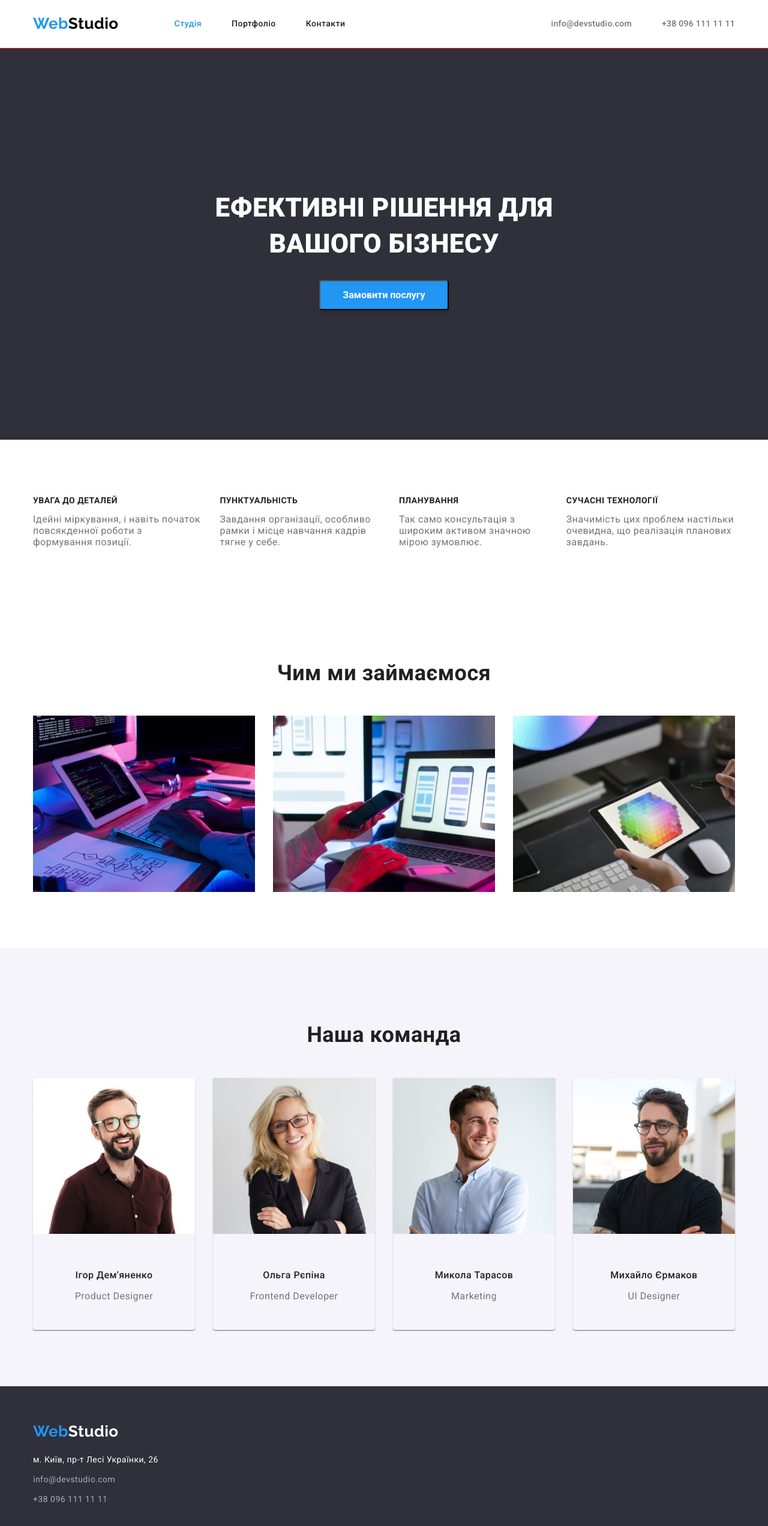
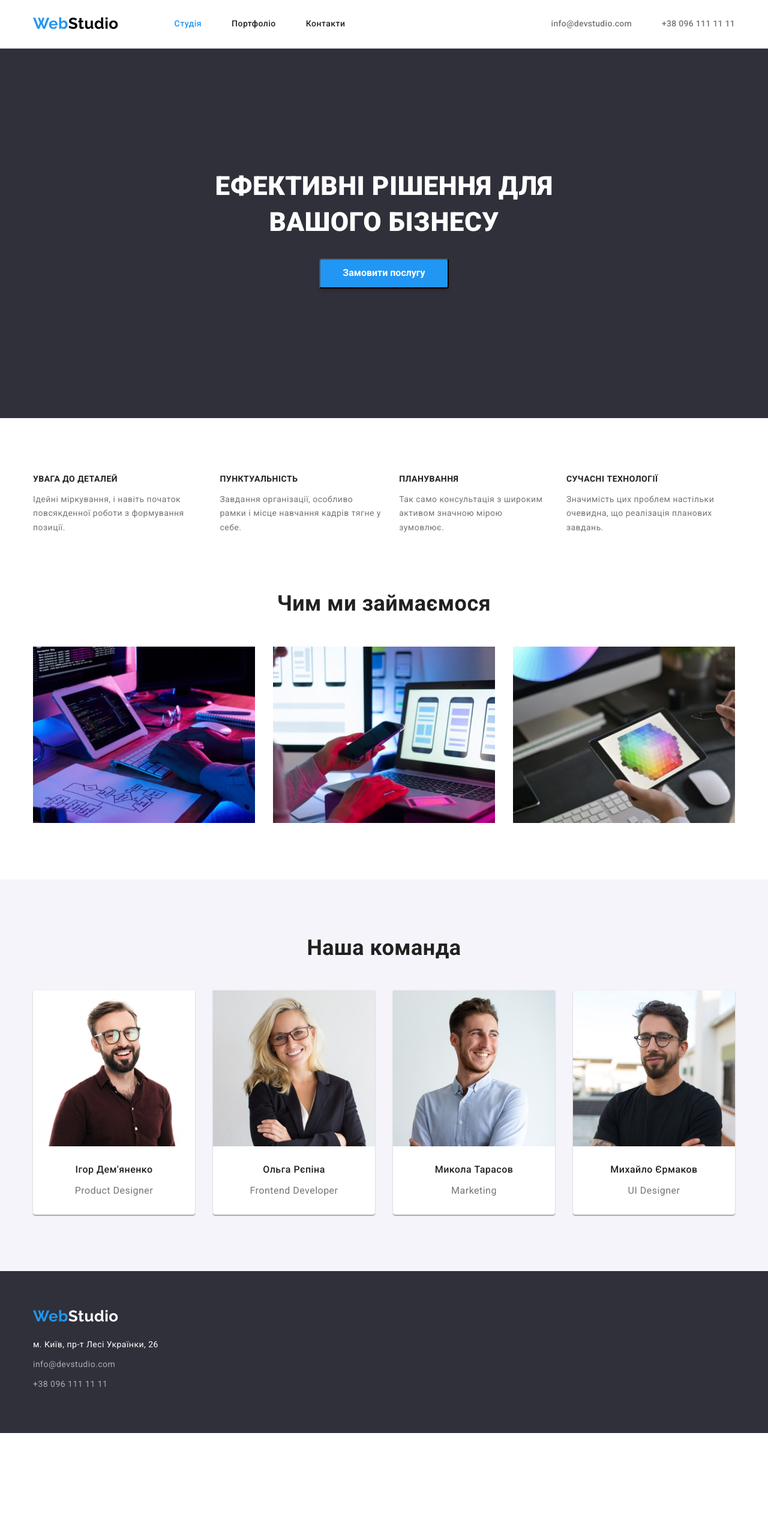
Before and after one commit to Nevidoma-Tetiana/goit-markup-hw-03, a plain HTML site: page index.html in a window 1280 px wide. Shown: the whole page at 60% size. After the commit the page ends 2389 px from the top, so only its background shows below. Drawn offline with nearby package versions, Linux system fonts and the light colour scheme.

Commit message:
внесено зміни у відступи

```diff
--- a/css/styles.css
+++ b/css/styles.css
@@ -81,7 +81,7 @@ img {
 }
 
 .page-header {
-  border-bottom: 1px solid red;
+  border-bottom: 1px solid #ececec;
   display: flex;
 }
 
@@ -108,8 +108,6 @@ img {
 /* Link */
 
 a {
-  padding-top: 32px;
-  padding-bottom: 32px;
   text-decoration: none;
 }
 
@@ -199,6 +197,7 @@ a {
 
 .hero-title {
   margin-bottom: 30px;
+  margin-top: 0;
   margin-left: auto;
   margin-right: auto;
   width: 696px;
@@ -213,7 +212,6 @@ a {
 /* Benefits */
 .benefits {
   padding-top: 94px;
-  padding-bottom: 94px;
 }
 .benefits-list {
   display: flex;
@@ -279,8 +277,8 @@ a {
   margin-top: 10px;
   margin-bottom: 0;
   color: var(--paragraph-text-color);
-  font-size: 16px;
-  line-height: 1.18;
+  font-size: 14px;
+  line-height: 1.7;
 }
 .paragraph:not(:last-child) {
   margin-right: 30px;
@@ -288,6 +286,7 @@ a {
 
 /* Team */
 .team {
+  margin-top: 0;
   margin-bottom: 50px;
   font-weight: 700;
   font-size: 36px;
@@ -299,7 +298,7 @@ a {
   flex-wrap: wrap;
 }
 .team-list-item {
-  background-color: var(--background-team-list);
+  background-color: var(--primery-white-color);
   width: 270px;
   border-radius: 0px 0px 4px 4px;
   margin-right: 30px;
@@ -310,9 +309,7 @@ a {
 .team-list-item:nth-child(4n) {
   margin-right: 0;
 }
-.team-image {
-  margin-bottom: 30px;
-}
+
 .team-list-person {
   padding: 30px 30px 30px 30px;
 }
@@ -327,6 +324,7 @@ a {
   text-align: center;
 }
 .profesion {
+  margin-bottom: 0;
   padding: 0 0 0 0;
   color: var(--paragraph-text-color);
   font-weight: 400;
```
